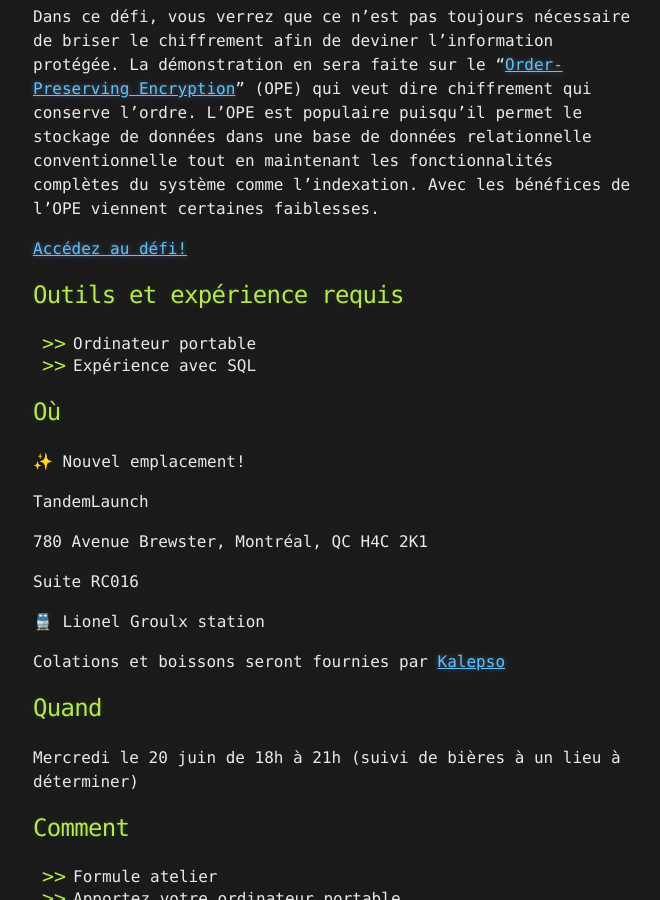
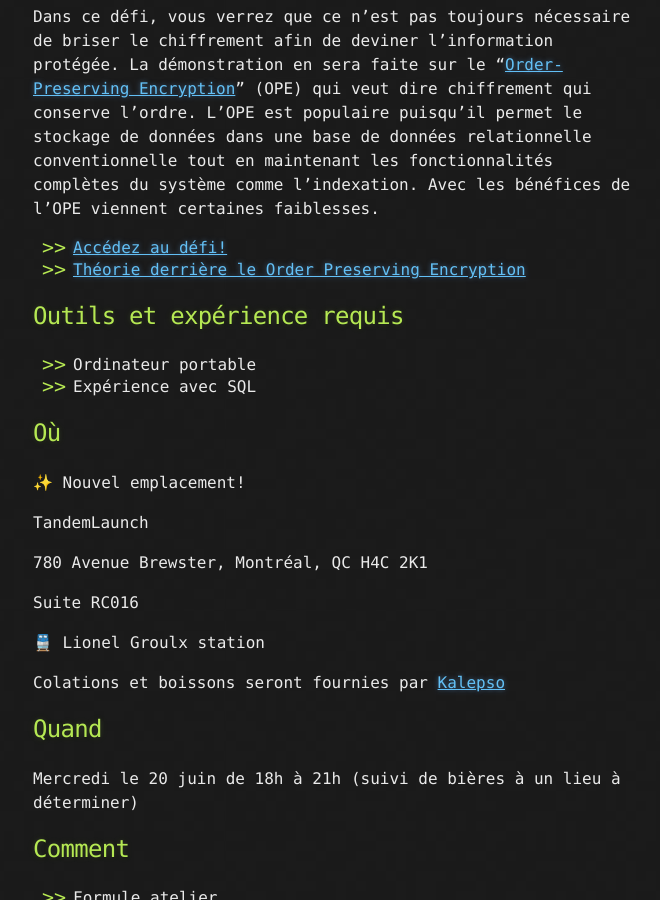
Before and after one commit to montrehack/montrehack.github.com, a Jekyll site: the page built from _posts/2018-06-20-exploiting-weaknesses-of-order-preserving-encryption.md, in a window 1280 px wide and 900 px high, scrolled down 986 px. Shown: the whole window, without its empty margins (307-967 px from the left). Built offline with Jekyll 4.4.1, drawn with Linux system fonts in a browser that asks for light colours; emoji names are drawn with the system emoji font; comment, search, counter and statistics services are not loaded; some of the changed text lies outside the part shown.

Commit message:
June 2018: link to doc

```diff
--- a/_posts/2018-06-20-exploiting-weaknesses-of-order-preserving-encryption.md
+++ b/_posts/2018-06-20-exploiting-weaknesses-of-order-preserving-encryption.md
@@ -27,7 +27,8 @@ puisqu'il permet le stockage de données dans une base de données relationnelle
 conventionnelle tout en maintenant les fonctionnalités complètes du système
 comme l'indexation. Avec les bénéfices de l'OPE viennent certaines faiblesses.
 
-[Accédez au défi!](https://github.com/montrehack/challenges/raw/master/2018-06-20/Kalepso-Order-Preserving-Encryption.pdf)
+* [Accédez au défi!](https://github.com/montrehack/challenges/raw/master/2018-06-20/Kalepso-Order-Preserving-Encryption.pdf)
+* [Théorie derrière le Order Preserving Encryption](https://github.com/montrehack/challenges/raw/master/2018-06-20/Order-Preserving%20Encryption%20(OPE)%20-%20Introduction.pdf)
 
 ## Outils et expérience requis
 
@@ -89,7 +90,8 @@ it allowed to upload encrypted data to a database, while maintaining full
 database functionality. However, along with the benefits of OPE, there come
 some obvious weaknesses.
 
-[Access the challenge!](https://github.com/montrehack/challenges/raw/master/2018-06-20/Kalepso-Order-Preserving-Encryption.pdf)
+* [Access the challenge!](https://github.com/montrehack/challenges/raw/master/2018-06-20/Kalepso-Order-Preserving-Encryption.pdf)
+* [Theory behind Order Preserving Encryption](https://github.com/montrehack/challenges/raw/master/2018-06-20/Order-Preserving%20Encryption%20(OPE)%20-%20Introduction.pdf)
 
 ## Tools and Experience Required
 
```
